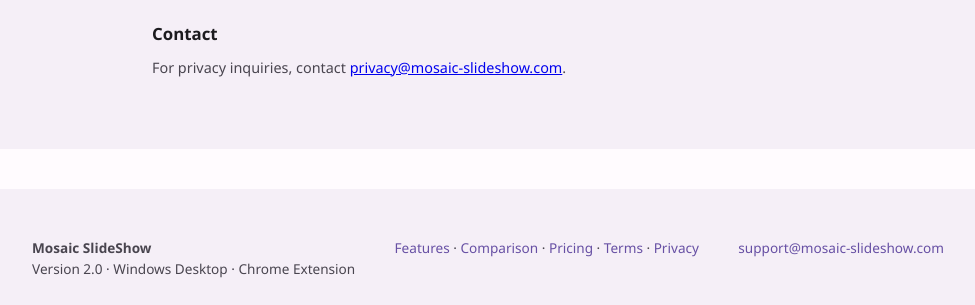
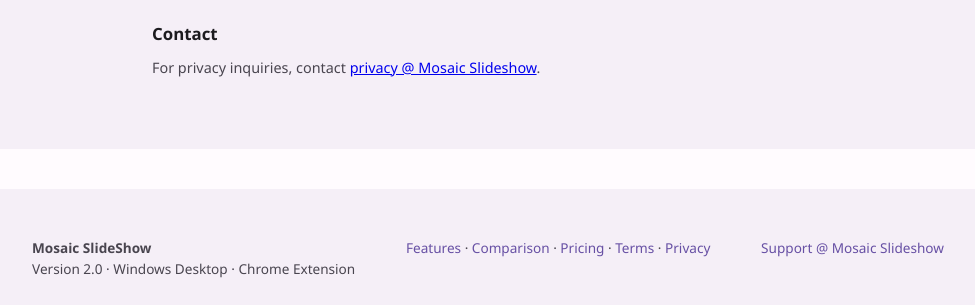
Before and after one commit to abahkool/SINI_app_home, a plain HTML site: page mosaic-slideshow/index.html in a window 1280 px wide. Shown: the part 9642-9947 px from the top of the page, without its empty margins (152-1127 px from the left). Drawn offline with Linux system fonts and the light colour scheme.

Commit message:
Update mosaic-slideshow/index.html

```diff
--- a/mosaic-slideshow/index.html
+++ b/mosaic-slideshow/index.html
@@ -669,7 +669,7 @@
         <h3>Payment Processing</h3>
         <p>Payments are processed by Polar.sh. Please refer to <a href="https://polar.sh/privacy" target="_blank" rel="noopener">Polar.sh's Privacy Policy</a> for details on how they handle your payment information. We do not receive or store your credit card details.</p>
         <h3>Contact</h3>
-        <p>For privacy inquiries, contact <a href="mailto:privacy@mosaic-slideshow.com">privacy@mosaic-slideshow.com</a>.</p>
+        <p>For privacy inquiries, contact <a href="mailto:privacy+mosaic-slideshow@gmail.com">privacy @ Mosaic Slideshow</a>.</p>
     </div>
 </section>
 
@@ -691,7 +691,7 @@
                 <a href="#privacy">Privacy</a>
             </div>
             <div>
-                <a href="mailto:support@mosaic-slideshow.com">support@mosaic-slideshow.com</a>
+                <a href="mailto:support+mosaic-slideshow@gmail.com">Support @ Mosaic Slideshow</a>
             </div>
             <div class="social-links">
                 <a href="https://github.com/abahkool/PhotoSlideShow" target="_blank" rel="noopener" title="GitHub">&#x2764;</a>
```
